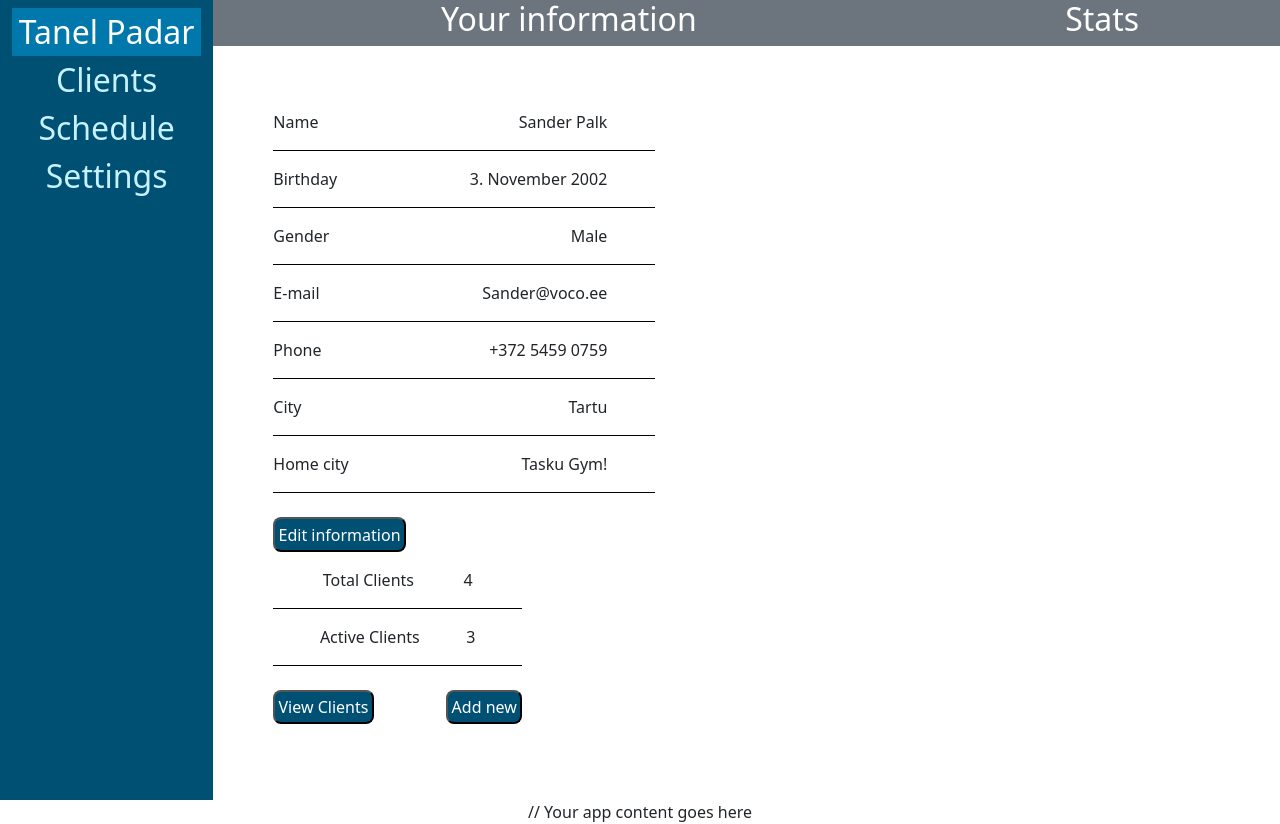
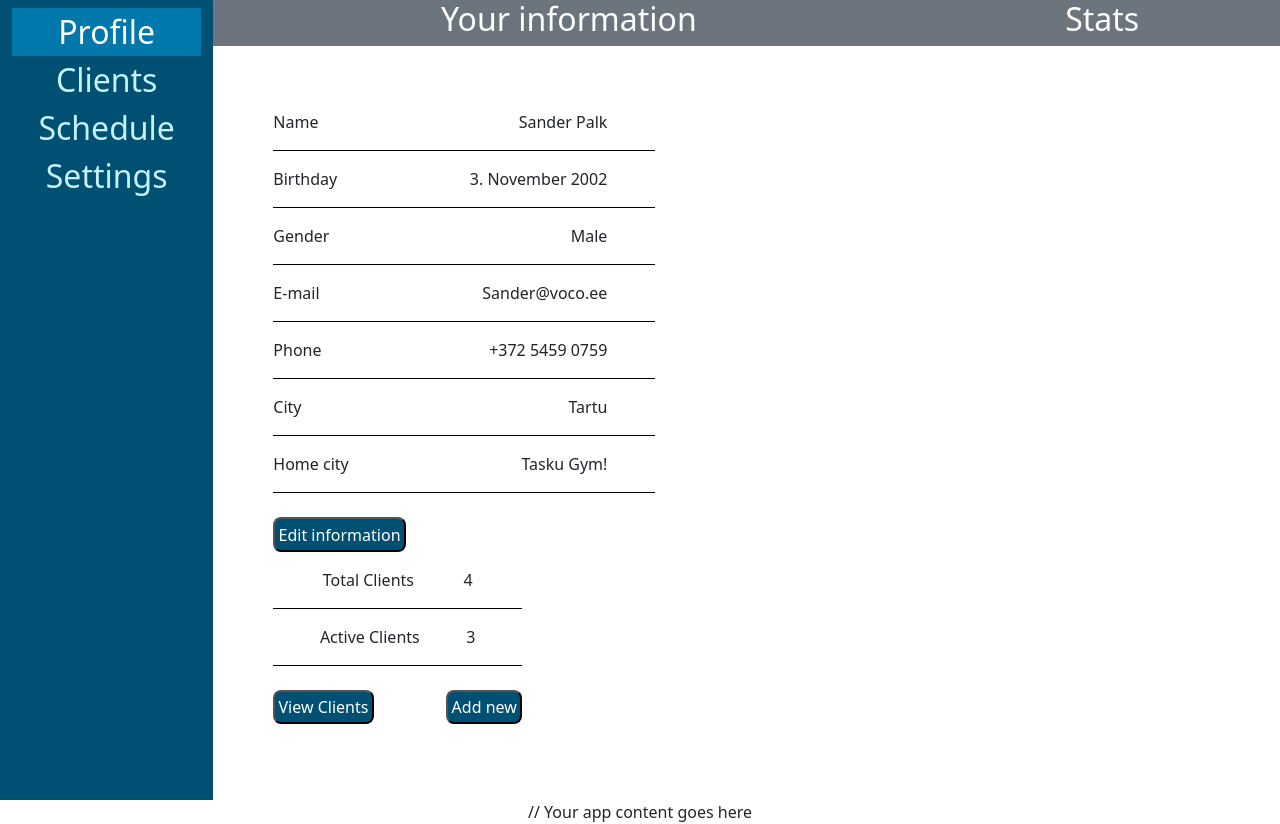
Before and after one commit to TanelPadar/fitnet, a React (Create React App) app: page / in a window 1280 px wide. Built offline with nearby package versions, Linux system fonts and the light colour scheme.

Commit message:
refactored sidebar nav items.

```diff
--- a/src/components/Sidebar.js
+++ b/src/components/Sidebar.js
@@ -11,6 +11,19 @@ import Clients from "./Clients";
 const Sidebar = () => {
     const [activeItem, setActiveItem] = useState('profile');
 
+    function generateNavItem(itemName, activeItem, handleItemClick) {
+        const isActive = itemName === activeItem;
+        return (
+            <a
+                className={`profile-item ${isActive ? 'active' : ''}`}
+                href="#"
+                onClick={() => handleItemClick(itemName)}
+            >
+                {itemName.charAt(0).toUpperCase() + itemName.slice(1)}
+            </a>
+        );
+    }
+
     const handleItemClick = (item) => {
         setActiveItem(item);
     };
@@ -19,34 +32,10 @@ const Sidebar = () => {
            <div className="row">
            <div className="col-2 vh-100 sidebar">
                <nav className="d-flex flex-column mt-2">
-                   <a
-                       className={activeItem === 'profile' ? 'profile-item active' : 'profile-item'}
-                       href="#"
-                       onClick={() => handleItemClick('profile')}
-                   >
-                       Tanel Padar
-                   </a>
-                   <a
-                       className={activeItem === 'clients' ? 'active' : ''}
-                       href="#"
-                       onClick={() => handleItemClick('clients')}
-                   >
-                       Clients
-                   </a>
-                   <a
-                       className={activeItem === 'schedule' ? 'active' : ''}
-                       href="#"
-                       onClick={() => handleItemClick('schedule')}
-                   >
-                       Schedule
-                   </a>
-                   <a
-                       className={activeItem === 'settings' ? 'active' : ''}
-                       href="#"
-                       onClick={() => handleItemClick('settings')}
-                   >
-                       Settings
-                   </a>
+                   {generateNavItem('profile', activeItem, handleItemClick)}
+                   {generateNavItem('clients', activeItem, handleItemClick)}
+                   {generateNavItem('schedule', activeItem, handleItemClick)}
+                   {generateNavItem('settings', activeItem, handleItemClick)}
                </nav>
 
            </div>
```
